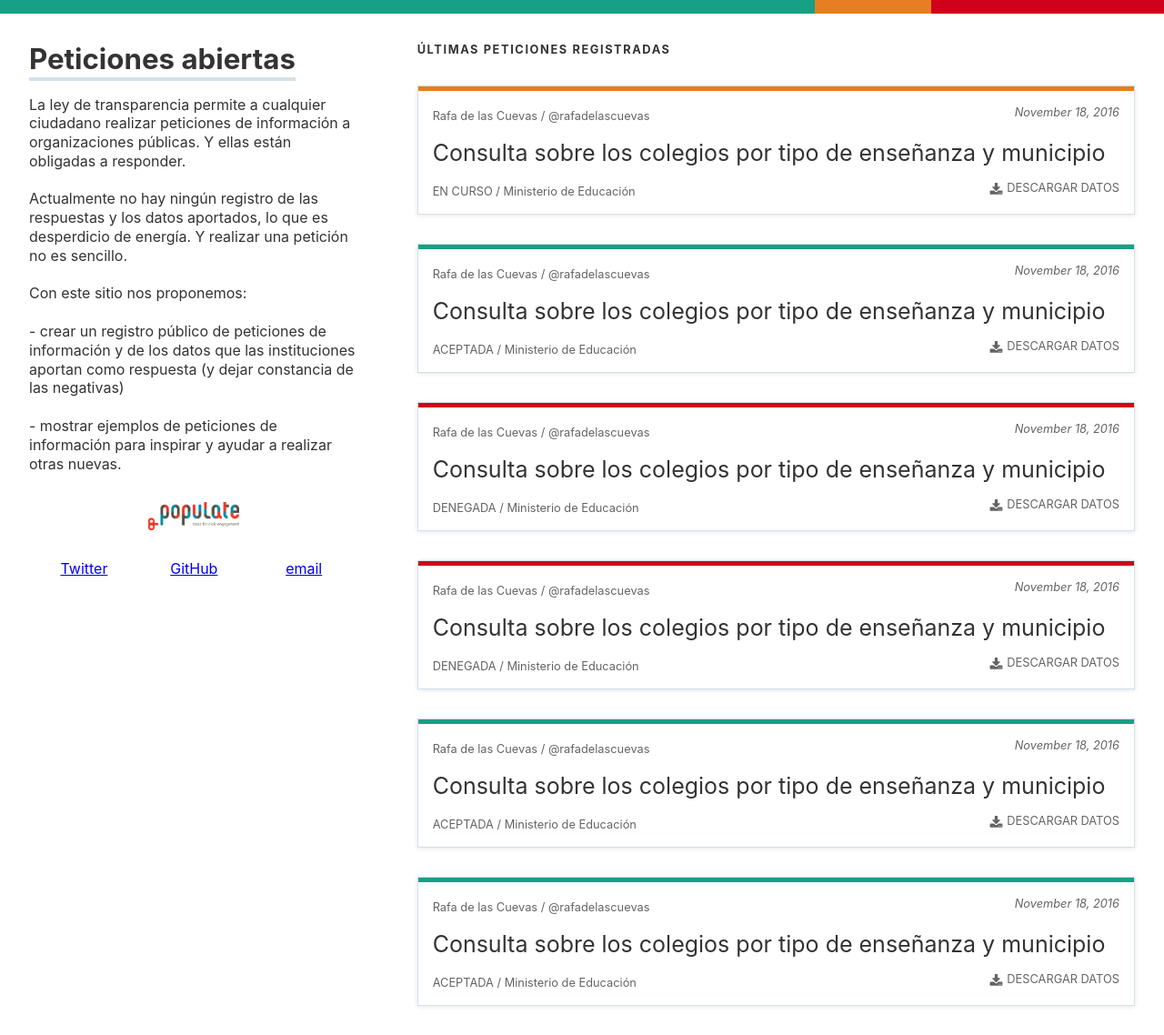
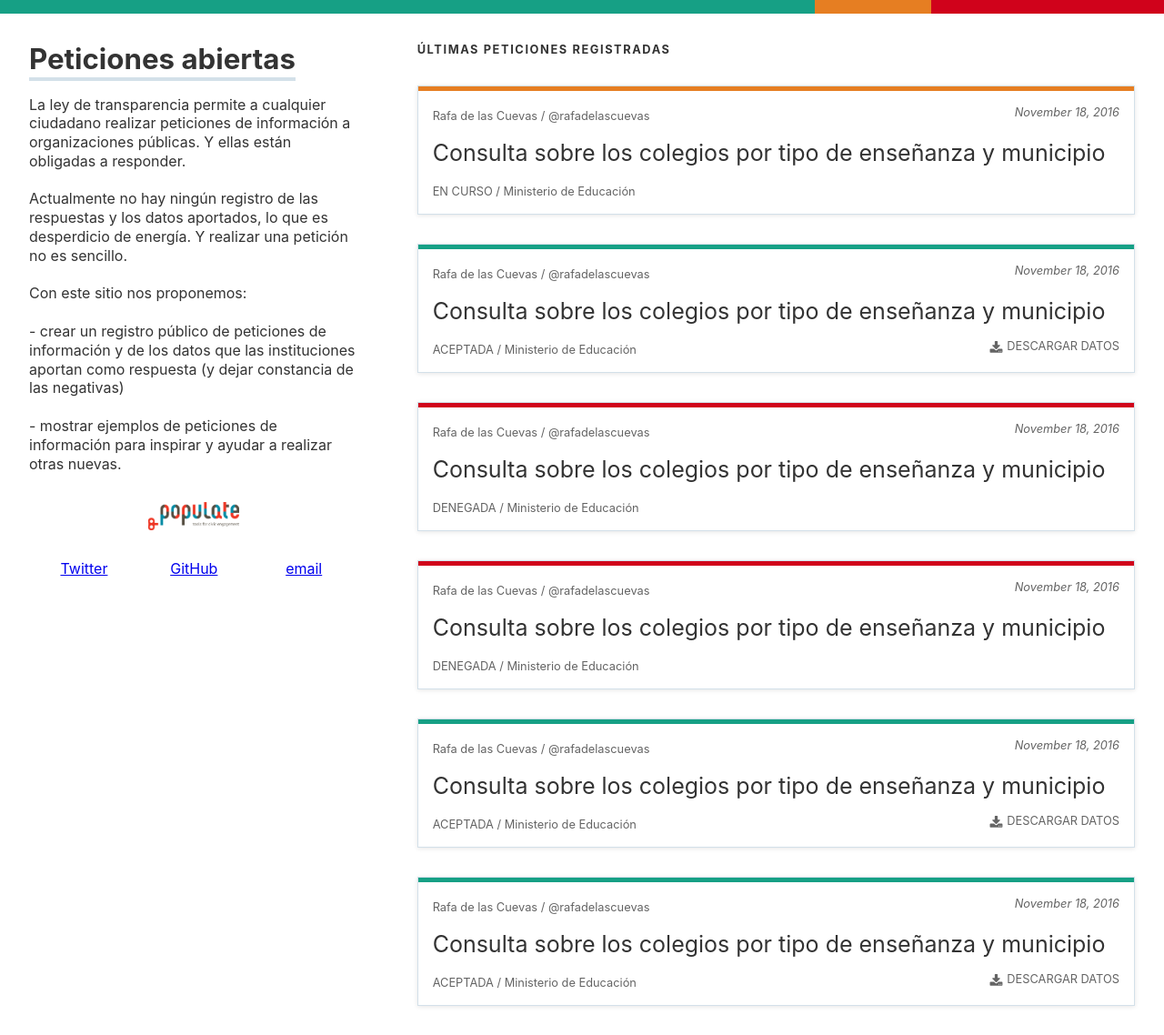
Before and after one commit to PopulateTools/peticiones-abiertas, a Jekyll site: the page built from index.html, in a window 1280 px wide. Shown: the whole page at 91% size. Built offline with Jekyll 4.4.1, drawn with Linux system fonts in a browser that asks for light colours.

Commit message:
Download link filter

```diff
--- a/index.html
+++ b/index.html
@@ -46,7 +46,7 @@ layout: default
             <div class="p1">
                 <small class="meta">{{petition.author}} / <a class="cardLink" href="https://twitter.com/{{petition.handle}}">@{{petition.handle}}</a><span class="date pull-right">{{petition.date | date: '%B %d, %Y'}}</span></small>
                 <h3 class="mb1 mt1"><a class="petitionLink" href="{{ petition.url | prepend: site.baseurl }}">{{ petition.title }}</a></h3>
-                <small class="meta"><span class="up">{{petition.status}}</span> / <a class="cardLink" href="/{{petition.org}}">{{petition.org}}</a><span class="pull-right"><a class="cardLink up" href="{{petition.data}}"><svg width="15" height="15" class="download" viewBox="0 0 1800 1800" xmlns="http://www.w3.org/2000/svg"><path d="M1344 1344q0-26-19-45t-45-19-45 19-19 45 19 45 45 19 45-19 19-45zm256 0q0-26-19-45t-45-19-45 19-19 45 19 45 45 19 45-19 19-45zm128-224v320q0 40-28 68t-68 28h-1472q-40 0-68-28t-28-68v-320q0-40 28-68t68-28h465l135 136q58 56 136 56t136-56l136-136h464q40 0 68 28t28 68zm-325-569q17 41-14 70l-448 448q-18 19-45 19t-45-19l-448-448q-31-29-14-70 17-39 59-39h256v-448q0-26 19-45t45-19h256q26 0 45 19t19 45v448h256q42 0 59 39z"/></svg><span>Descargar datos</span></a></span></small>
+                <small class="meta"><span class="up">{{petition.status}}</span> / <a class="cardLink" href="/{{petition.org}}">{{petition.org}}</a><span class="pull-right">{% if petition.status == 'aceptada' %}<a class="cardLink up" href="{{petition.data}}"><svg width="15" height="15" class="download" viewBox="0 0 1800 1800" xmlns="http://www.w3.org/2000/svg"><path d="M1344 1344q0-26-19-45t-45-19-45 19-19 45 19 45 45 19 45-19 19-45zm256 0q0-26-19-45t-45-19-45 19-19 45 19 45 45 19 45-19 19-45zm128-224v320q0 40-28 68t-68 28h-1472q-40 0-68-28t-28-68v-320q0-40 28-68t68-28h465l135 136q58 56 136 56t136-56l136-136h464q40 0 68 28t28 68zm-325-569q17 41-14 70l-448 448q-18 19-45 19t-45-19l-448-448q-31-29-14-70 17-39 59-39h256v-448q0-26 19-45t45-19h256q26 0 45 19t19 45v448h256q42 0 59 39z"/></svg><span>Descargar datos</span></a></span>{% endif %}</small>
             </div>
         </div>
         {% endfor %}
```
